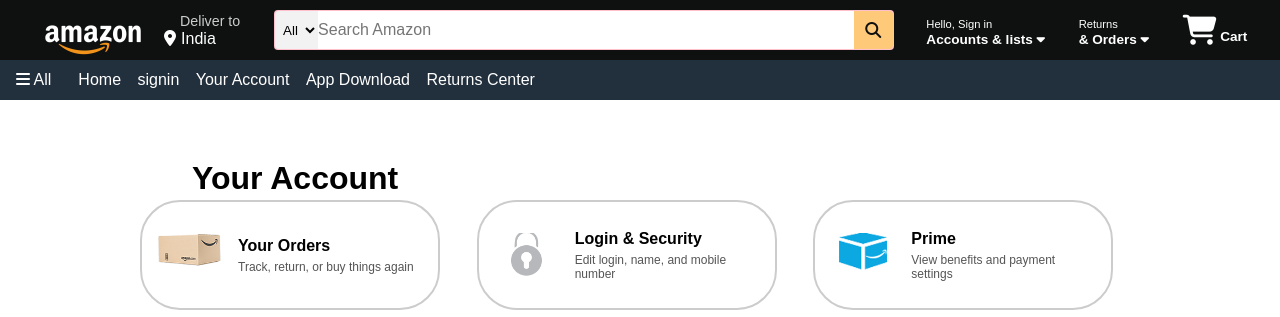
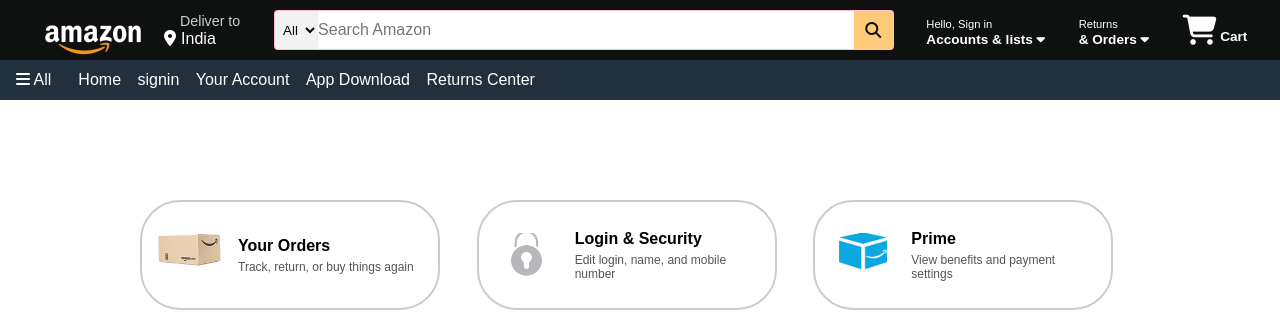
Before and after one commit to SandhyaK1497/amazon, a plain HTML site: page youraccount.html in a window 1280 px wide. Shown: the top 317 px of the page. Drawn offline with Linux system fonts and the light colour scheme.

Commit message:
Updated youraccount.html

```diff
--- a/youraccount.html
+++ b/youraccount.html
@@ -80,7 +80,7 @@
 </div>
 
     <div class="herosection1">
-        <h1>Your Account</h1>
+
         <div class="grid-container">
             <div class="square">
                 <img src="images/your orders.png" alt="img1">
```
